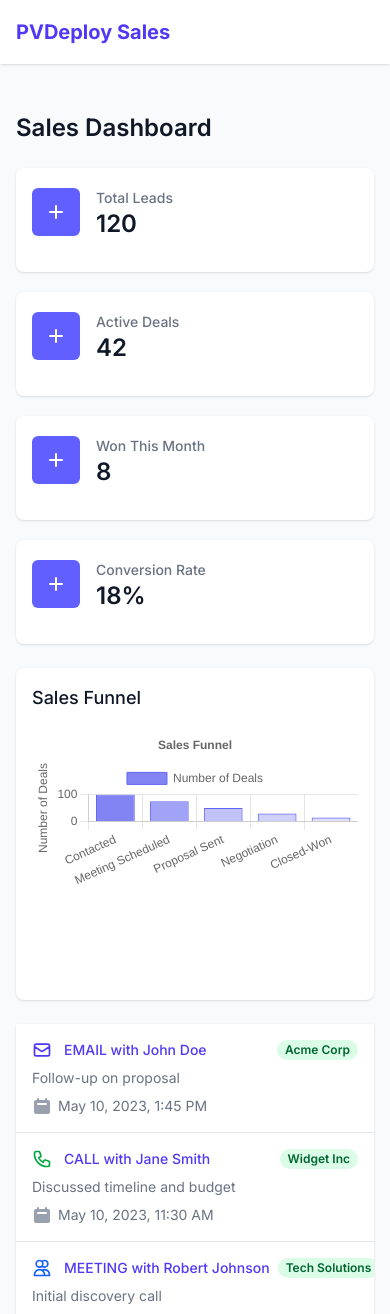
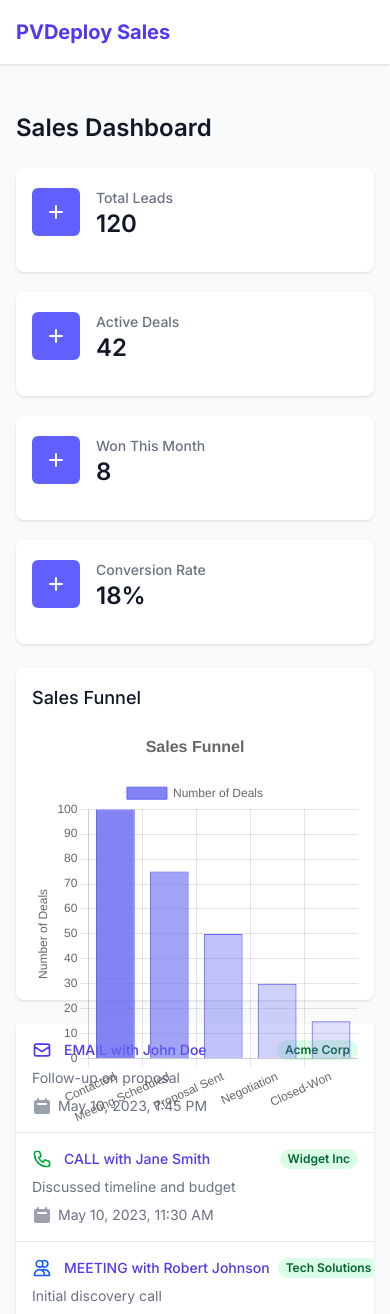
Before and after one commit to pvdeploy/sales-funnel, a Next.js app in the folder sales-funnel/: page / in a window 390 px wide. Shown: the top 1314 px of the page. Built offline with nearby package versions, Linux system fonts and the light colour scheme.

Commit message:
Enhance FunnelChart component styling and responsiveness
- Added maintainAspectRatio: false for better chart scaling
- Customized chart title with increased font size and padding
- Wrapped chart in a responsive container with fixed height
- Improved overall chart presentation and layout

```diff
--- a/sales-funnel/src/components/FunnelChart.tsx
+++ b/sales-funnel/src/components/FunnelChart.tsx
@@ -60,6 +60,7 @@ const FunnelChart = () => {
 
     setChartOptions({
       responsive: true,
+      maintainAspectRatio: false,
       plugins: {
         legend: {
           position: 'top' as const,
@@ -67,6 +68,14 @@ const FunnelChart = () => {
         title: {
           display: true,
           text: 'Sales Funnel',
+          padding: {
+            top: 10,
+            bottom: 20
+          },
+          font: {
+            size: 16,
+            weight: 'bold'
+          }
         },
       },
       scales: {
@@ -82,7 +91,7 @@ const FunnelChart = () => {
   }, []);
 
   return (
-    <div>
+    <div className="relative w-full h-[400px]">
       {chartData.labels && chartData.labels.length > 0 ? (
         <Bar options={chartOptions} data={chartData} />
       ) : (
```
